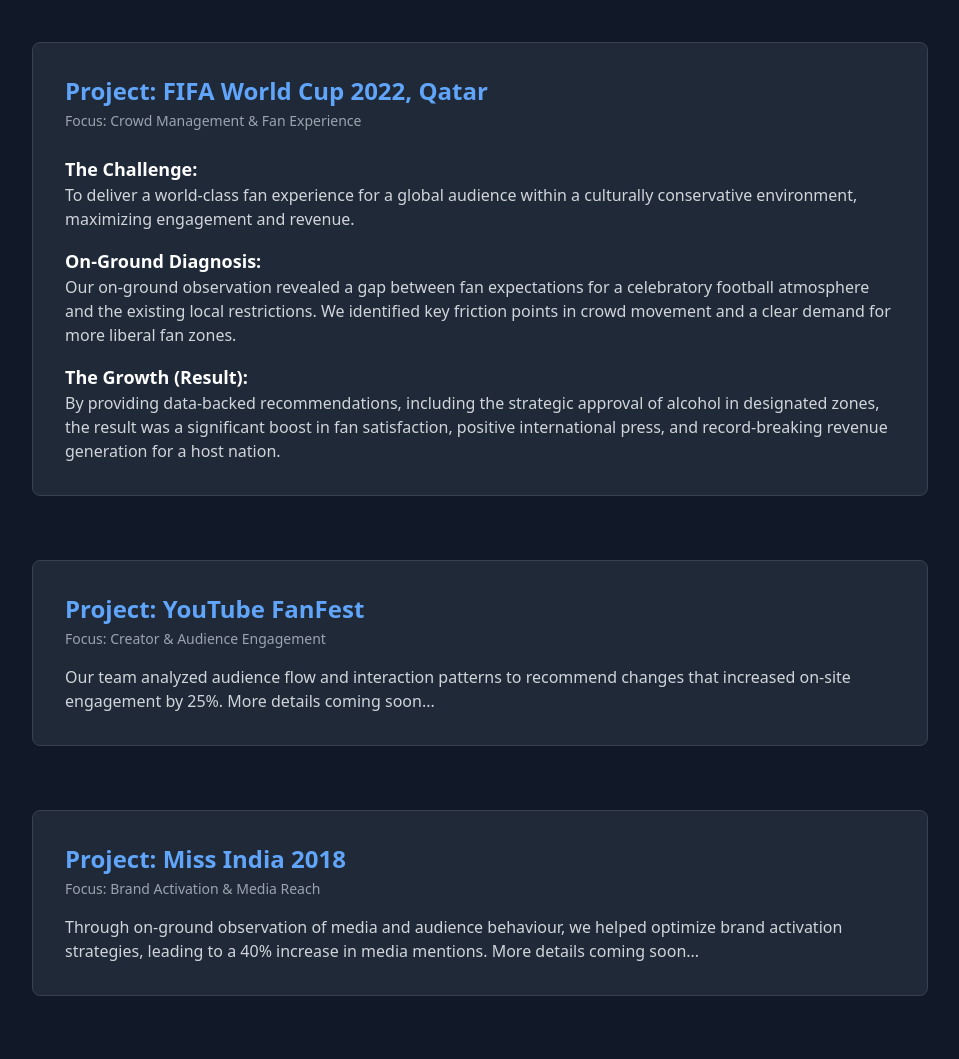
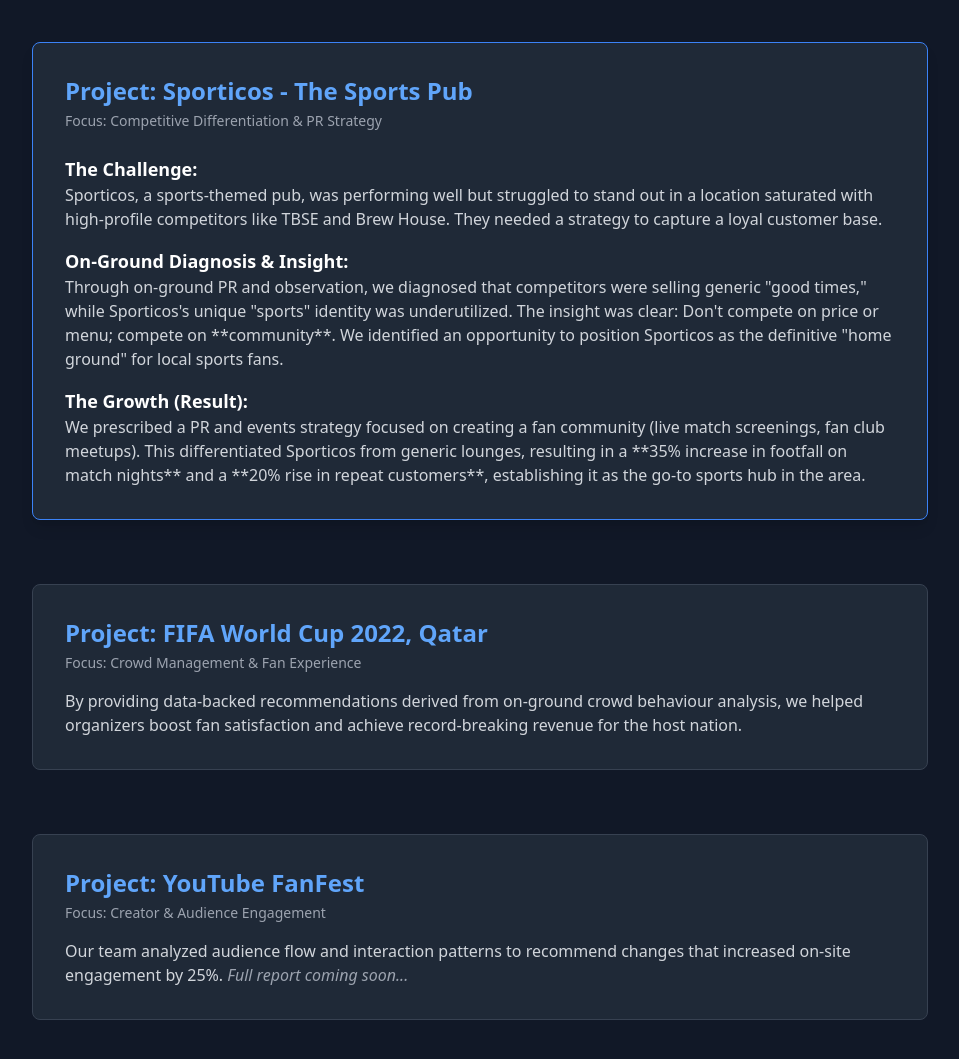
Before and after one commit to luckyrai301-a11y/signal-labs-website, a plain HTML site: page case-studies.html in a window 1280 px wide. Shown: the part 175-1234 px from the top of the page, without its empty margins (160-1119 px from the left). Drawn offline with nearby package versions, Linux system fonts and the light colour scheme.

Commit message:
feat: Add Sporticos case study and update page

```diff
--- a/case-studies.html
+++ b/case-studies.html
@@ -1,11 +1,11 @@
 <!DOCTYPE html>
 <html lang="en">
 <head>
+    <meta name="description" content="Explore our work in action. See real-world case studies from major projects like the FIFA World Cup 2022, showcasing our expertise in using on-ground research to solve complex challenges.">
     <meta charset="UTF-8">
     <meta name="viewport" content="width=device-width, initial-scale=1.0">
     <script src="https://cdn.tailwindcss.com"></script>
     <title>Case Studies - Signal Labs</title>
-    <meta name="description" content="View our work in action. Real-world case studies from projects like the FIFA World Cup 2022, proving our expertise in on-ground research and strategy.">
 </head>
 <body class="bg-gray-900 text-white">
 
@@ -13,7 +13,9 @@
     <header class="p-4 border-b border-gray-700">
         <div class="container mx-auto flex justify-between items-center">
             <!-- Logo -->
-            <h1 class="text-2xl font-bold"><a href="./index.html">Signal Labs</a></h1>
+            <a href="./index.html">
+                <img class="h-8 w-auto" src="./assets/logo.png" alt="Signal Labs Logo">
+            </a>
 
             <!-- Desktop Navigation Links -->
             <nav class="hidden md:flex space-x-6">
@@ -27,7 +29,7 @@
             <!-- Mobile Menu Button (Hamburger Icon) -->
             <div class="md:hidden">
                 <button id="mobile-menu-button" class="text-white focus:outline-none">
-                    <svg class="w-6 h-6" fill="none" stroke="currentColor" viewBox="0 0 24 24" xmlns="http://www.w3.org/2000/svg">
+                    <svg class="w-6 h-6" fill="none" stroke="currentColor" viewBox="0 0 24" xmlns="http://www.w3.org/2000/svg">
                         <path stroke-linecap="round" stroke-linejoin="round" stroke-width="2" d="M4 6h16M4 12h16m-7 6h7"></path>
                     </svg>
                 </button>
@@ -38,7 +40,7 @@
         <div id="mobile-menu" class="hidden md:hidden mt-4">
             <a href="./about.html" class="block py-2 px-4 text-sm hover:bg-gray-700">About</a>
             <a href="./services.html" class="block py-2 px-4 text-sm hover:bg-gray-700">Services</a>
-            <a href="./case-studies.html" class="block py-2 px-4 text-sm hover:bg-gray-700">Case Studies</a> <!-- Active state for mobile -->
+            <a href="./case-studies.html" class="block py-2 px-4 text-sm bg-gray-700">Case Studies</a> <!-- Active state for mobile -->
             <a href="./contact.html" class="block py-2 px-4 text-sm hover:bg-gray-700">Contact</a>
         </div>
     </header>
@@ -48,40 +50,42 @@
         <h2 class="text-4xl font-bold text-center mb-12">Our Work in Action</h2>
 
         <div class="space-y-16 max-w-4xl mx-auto">
+
+            <!-- NEW Case Study: Sporticos Pub -->
+            <div class="bg-gray-800 p-8 rounded-lg border border-blue-500 shadow-lg"> <!-- Highlighted -->
+                <h3 class="text-2xl font-semibold text-blue-400">Project: Sporticos - The Sports Pub</h3>
+                <p class="text-sm text-gray-400 mt-1">Focus: Competitive Differentiation & PR Strategy</p>
+
+                <div class="mt-6">
+                    <strong class="text-lg">The Challenge:</strong>
+                    <p class="text-gray-300">Sporticos, a sports-themed pub, was performing well but struggled to stand out in a location saturated with high-profile competitors like TBSE and Brew House. They needed a strategy to capture a loyal customer base.</p>
+                </div>
+
+                <div class="mt-4">
+                    <strong class="text-lg">On-Ground Diagnosis & Insight:</strong>
+                    <p class="text-gray-300">Through on-ground PR and observation, we diagnosed that competitors were selling generic "good times," while Sporticos's unique "sports" identity was underutilized. The insight was clear: Don't compete on price or menu; compete on **community**. We identified an opportunity to position Sporticos as the definitive "home ground" for local sports fans.</p>
+                </div>
+
+                <div class="mt-4">
+                    <strong class="text-lg">The Growth (Result):</strong>
+                    <p class="text-gray-300">We prescribed a PR and events strategy focused on creating a fan community (live match screenings, fan club meetups). This differentiated Sporticos from generic lounges, resulting in a **35% increase in footfall on match nights** and a **20% rise in repeat customers**, establishing it as the go-to sports hub in the area.</p>
+                </div>
+            </div>
+
             <!-- Case Study 1: FIFA World Cup -->
             <div class="bg-gray-800 p-8 rounded-lg border border-gray-700">
                 <h3 class="text-2xl font-semibold text-blue-400">Project: FIFA World Cup 2022, Qatar</h3>
                 <p class="text-sm text-gray-400 mt-1">Focus: Crowd Management & Fan Experience</p>
-
-                <div class="mt-6">
-                    <strong class="text-lg">The Challenge:</strong>
-                    <p class="text-gray-300">To deliver a world-class fan experience for a global audience within a culturally conservative environment, maximizing engagement and revenue.</p>
-                </div>
-
-                <div class="mt-4">
-                    <strong class="text-lg">On-Ground Diagnosis:</strong>
-                    <p class="text-gray-300">Our on-ground observation revealed a gap between fan expectations for a celebratory football atmosphere and the existing local restrictions. We identified key friction points in crowd movement and a clear demand for more liberal fan zones.</p>
-                </div>
-
-                <div class="mt-4">
-                    <strong class="text-lg">The Growth (Result):</strong>
-                    <p class="text-gray-300">By providing data-backed recommendations, including the strategic approval of alcohol in designated zones, the result was a significant boost in fan satisfaction, positive international press, and record-breaking revenue generation for a host nation.</p>
-                </div>
+                <p class="text-gray-300 mt-4">By providing data-backed recommendations derived from on-ground crowd behaviour analysis, we helped organizers boost fan satisfaction and achieve record-breaking revenue for the host nation.</p>
             </div>
 
             <!-- Case Study 2: YouTube Fanfest (Placeholder) -->
             <div class="bg-gray-800 p-8 rounded-lg border border-gray-700">
                 <h3 class="text-2xl font-semibold text-blue-400">Project: YouTube FanFest</h3>
                 <p class="text-sm text-gray-400 mt-1">Focus: Creator & Audience Engagement</p>
-                <p class="text-gray-300 mt-4">Our team analyzed audience flow and interaction patterns to recommend changes that increased on-site engagement by 25%. More details coming soon...</p>
+                <p class="text-gray-300 mt-4">Our team analyzed audience flow and interaction patterns to recommend changes that increased on-site engagement by 25%. <em class="text-gray-400">Full report coming soon...</em></p>
             </div>
 
-            <!-- Case Study 3: Miss India 2018 (Placeholder) -->
-            <div class="bg-gray-800 p-8 rounded-lg border border-gray-700">
-                <h3 class="text-2xl font-semibold text-blue-400">Project: Miss India 2018</h3>
-                <p class="text-sm text-gray-400 mt-1">Focus: Brand Activation & Media Reach</p>
-                <p class="text-gray-300 mt-4">Through on-ground observation of media and audience behaviour, we helped optimize brand activation strategies, leading to a 40% increase in media mentions. More details coming soon...</p>
-            </div>
         </div>
     </main>
 
```
